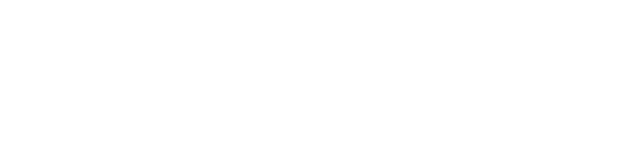
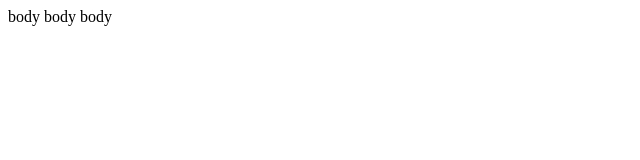
Before and after one commit to AkiAdam/project_1, a plain HTML site: page index.html in a window 1280 px wide. Shown: the whole page, without its empty margins (0-640 px from the left). Drawn offline with Linux system fonts and the light colour scheme.

Commit message:
Update index.html

```diff
--- a/index.html
+++ b/index.html
@@ -5,6 +5,6 @@
     </head>
     <body>
 
-
+     body body body
     </body>
 </html>
```
